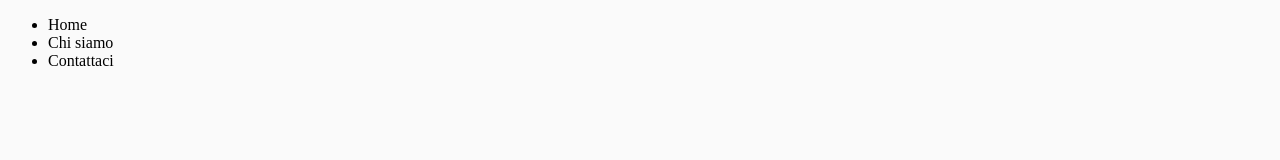
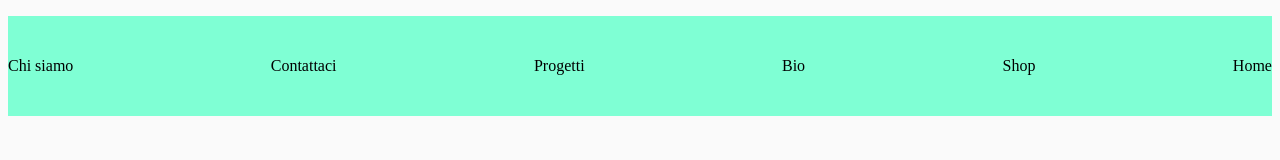
Before and after one commit to valentinarachiele/ISIAU-IXD-20_21, a plain HTML site: page lezione 03-css02/flexbox.html in a window 1280 px wide. Drawn offline with Linux system fonts and the light colour scheme; a web font is replaced by a local one.

Commit message:
modifiche per lezione03

```diff
--- a/lezione 03-css02/flexbox.html
+++ b/lezione 03-css02/flexbox.html
@@ -1,7 +1,7 @@
 <!DOCTYPE html>
 <html>
 <head>
-    <title>Questa è una bella pagina</title>
+    <title>Capire flexbox</title>
     <meta charset="UTF-8">
     <link rel="stylesheet" href="style-flex.css">
     <link rel="preconnect" href="https://fonts.gstatic.com">
@@ -12,9 +12,12 @@
 
     <div>
         <ul>
-            <li>Home</li>
+            <li class="due">Home</li>
             <li>Chi siamo</li>
             <li>Contattaci</li>
+            <li>Progetti</li>
+            <li>Bio</li>
+            <li>Shop</li>
         </ul>
     </div>
 
--- a/lezione 03-css02/style-flex.css
+++ b/lezione 03-css02/style-flex.css
@@ -5,3 +5,19 @@ html {
 body {
     background-color:#fafafa;
 }
+
+ul {
+    display: flex;
+    flex-flow: row wrap;
+    justify-content: space-between;
+    padding: 0;
+    list-style: none;
+    height: 100px;
+    background-color: aquamarine;
+    align-items: baseline;
+    align-content: center;
+}
+
+li.due {
+    order: 2;
+}
```
Also changed, not shown: lezione 03-css02/display.html (added, +20 -0 lines), lezione 03-css02/selettori.html (+4 -3 lines), lezione 03-css02/z-index.html (+1 -1 lines).
